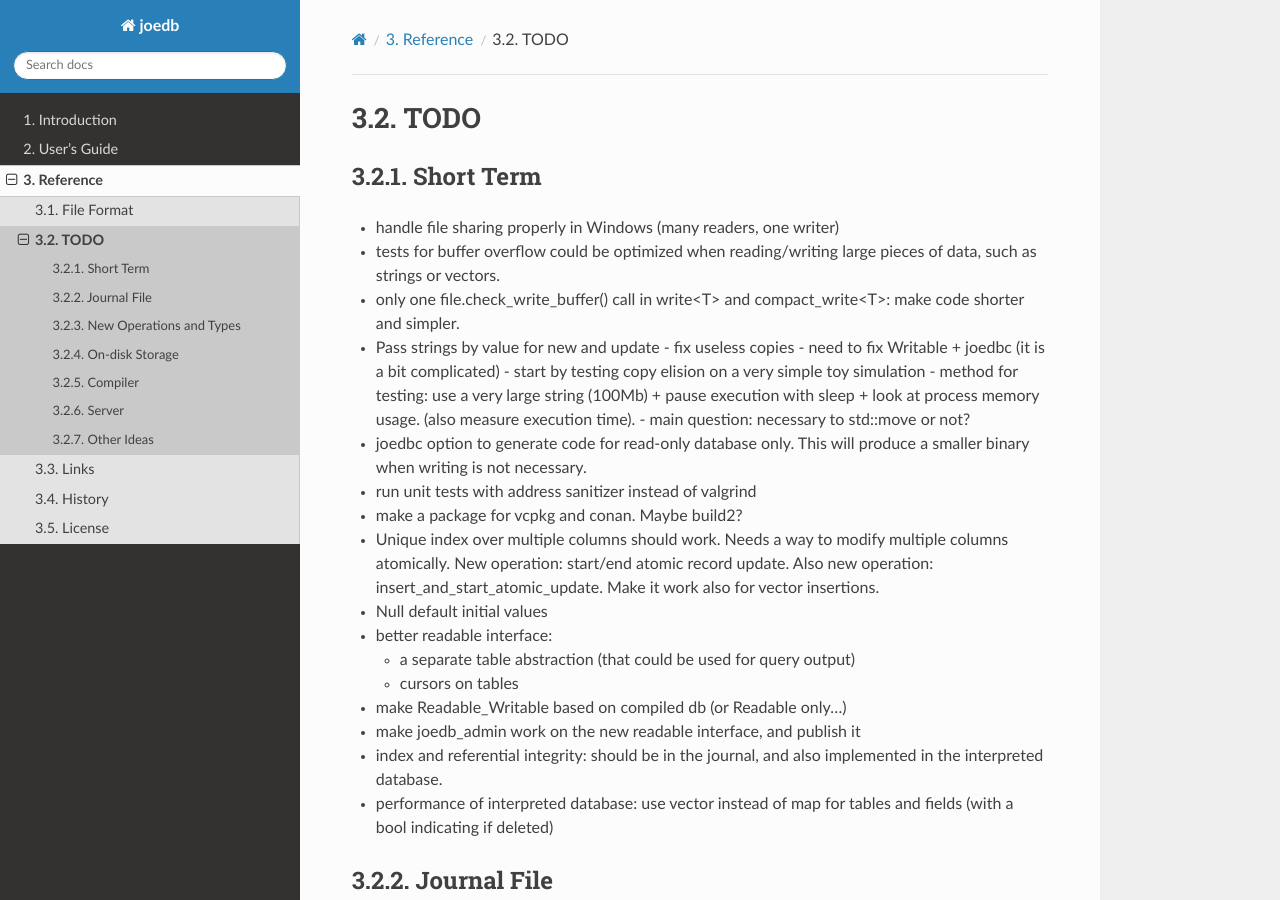
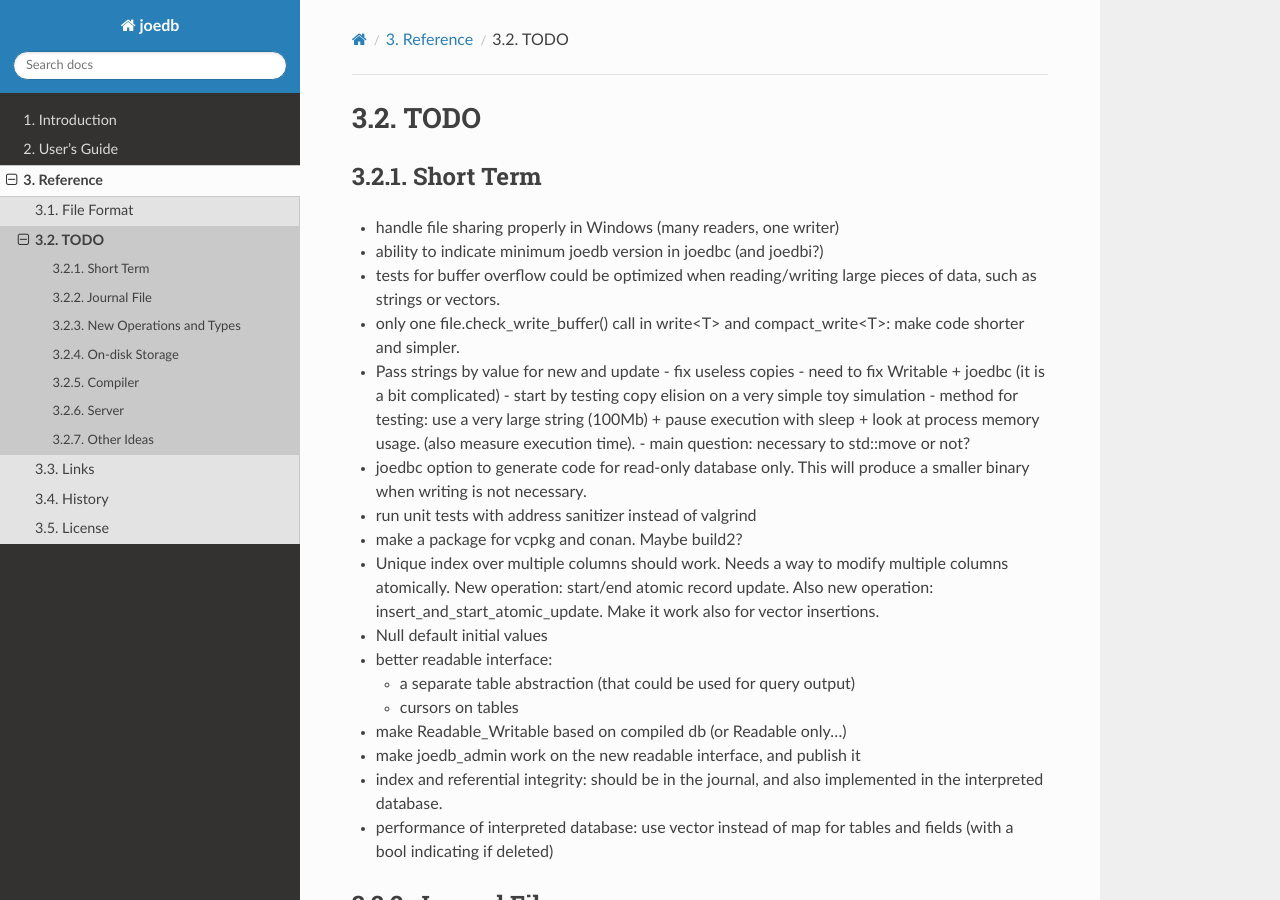
Before and after one commit to Remi-Coulom/joedb, a Sphinx documentation site: the page built from doc/source/todo.rst, in a window 1280 px wide and 900 px high. Built offline with Sphinx 7.4.7 and the Read the Docs theme 2.0.0, drawn with Linux system fonts in a browser that asks for light colours; formulas are drawn with MathJax 3.

Commit message:
todo: ability to indicate minimum joedb version in joedbc (and joedbi?)

```diff
--- a/doc/source/todo.rst
+++ b/doc/source/todo.rst
@@ -5,6 +5,8 @@ Short Term
 ----------
 
 - handle file sharing properly in Windows (many readers, one writer)
+
+- ability to indicate minimum joedb version in joedbc (and joedbi?)
 
 - tests for buffer overflow could be optimized when reading/writing large
   pieces of data, such as strings or vectors.
```
